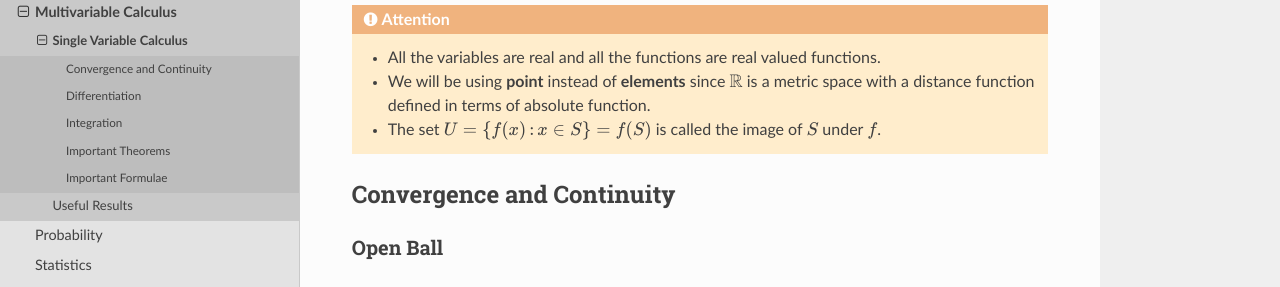
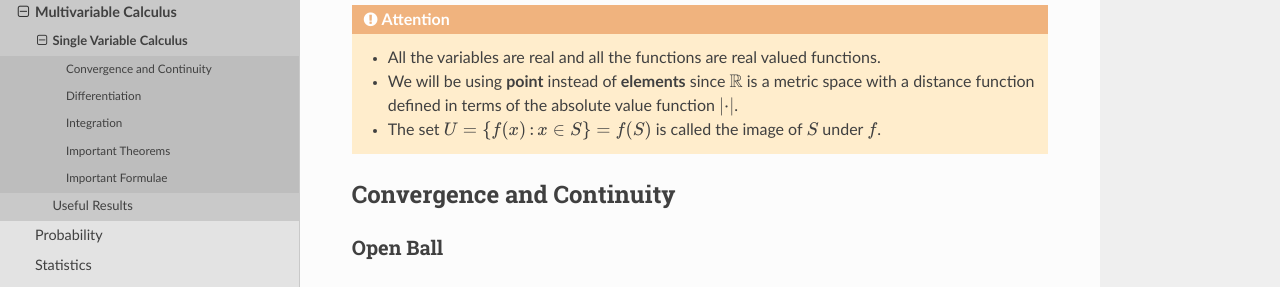
Before and after one commit to uselesstechjunks/leetcode, a Sphinx documentation site: the page built from docs/source/math/calc3/calc1.rst, in a window 1280 px wide and 900 px high. Shown: the part 155-442 px from the top of the window. Built offline with Sphinx 7.4.7 and the Read the Docs theme 2.0.0, drawn with Linux system fonts in a browser that asks for light colours.

Commit message:
Update calc1.rst

```diff
--- a/docs/source/math/calc3/calc1.rst
+++ b/docs/source/math/calc3/calc1.rst
@@ -3,7 +3,7 @@ Single Variable Calculus
 ################################################################
 .. attention::
 	* All the variables are real and all the functions are real valued functions.
-	* We will be using **point** instead of **elements** since :math:`\mathbb{R}` is a metric space with a distance function defined in terms of absolute function.
+	* We will be using **point** instead of **elements** since :math:`\mathbb{R}` is a metric space with a distance function defined in terms of the absolute value function :math:`|\cdot|`.
 	* The set :math:`U=\{f(x)\mathop{:}x\in S\}=f(S)` is called the image of :math:`S` under :math:`f`.
 
 ****************************************************************
```
